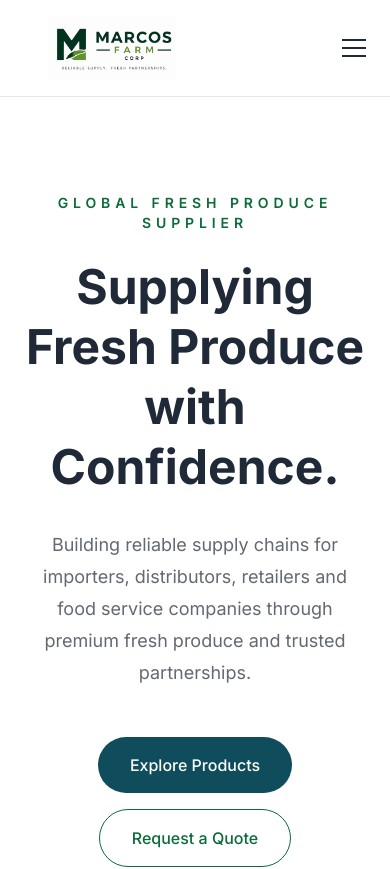
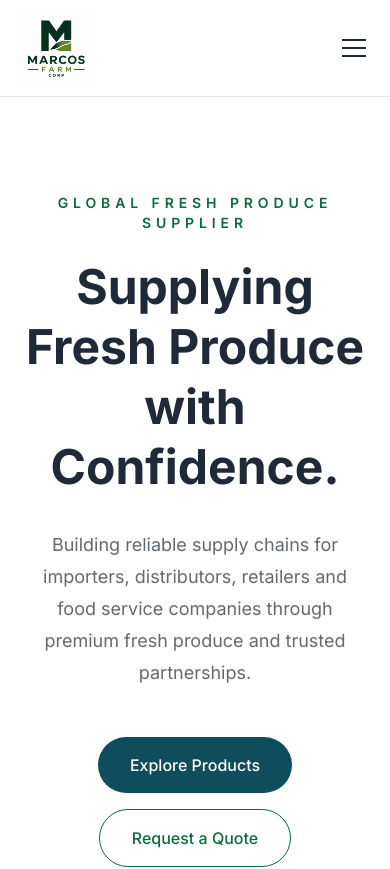
Before and after one commit to marcofarmscorp/marco-farms-portal, a Next.js app: page / in a window 390 px wide. Shown: the top 869 px of the page. Built offline with nearby package versions, Linux system fonts and the light colour scheme.

Commit message:
Add stacked logo variant for mobile header

```diff
--- a/components/layout/Header.tsx
+++ b/components/layout/Header.tsx
@@ -10,7 +10,17 @@ export default function Header() {
     <header className="sticky top-0 z-50 border-b border-gray bg-white/95 backdrop-blur">
       <div className="mx-auto flex h-24 max-w-7xl items-center justify-between px-4 sm:px-8 lg:h-28">
 
-        <a href="/" className="relative h-16 w-48 shrink-0 sm:h-20 sm:w-60 lg:h-24 lg:w-80">
+        <a href="/" className="relative h-20 w-20 shrink-0 lg:hidden">
+          <Image
+            src="/logos/logo-stacked.png"
+            alt="Marco Farms"
+            fill
+            className="object-contain"
+            priority
+          />
+        </a>
+
+        <a href="/" className="relative hidden shrink-0 lg:block lg:h-24 lg:w-80">
           <Image
             src="/logos/logo-primary.png"
             alt="Marco Farms"
```
Also changed, not shown: public/logos/logo-stacked.png (added).
